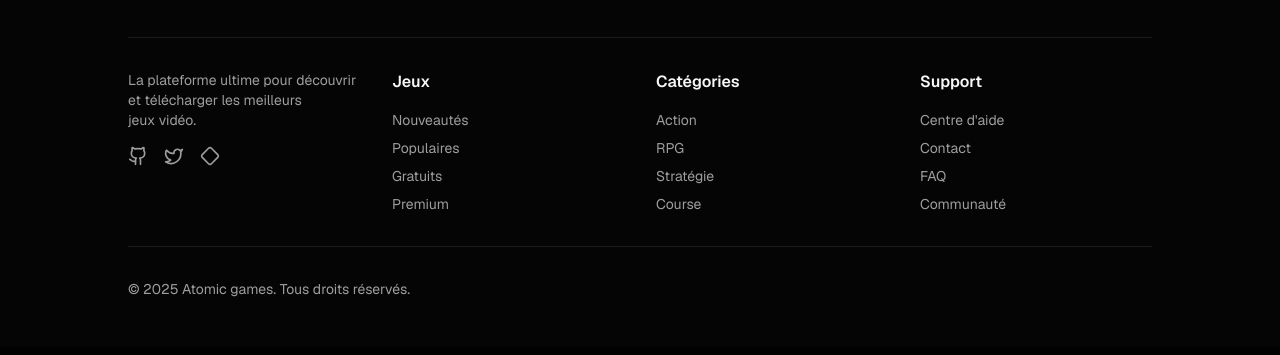
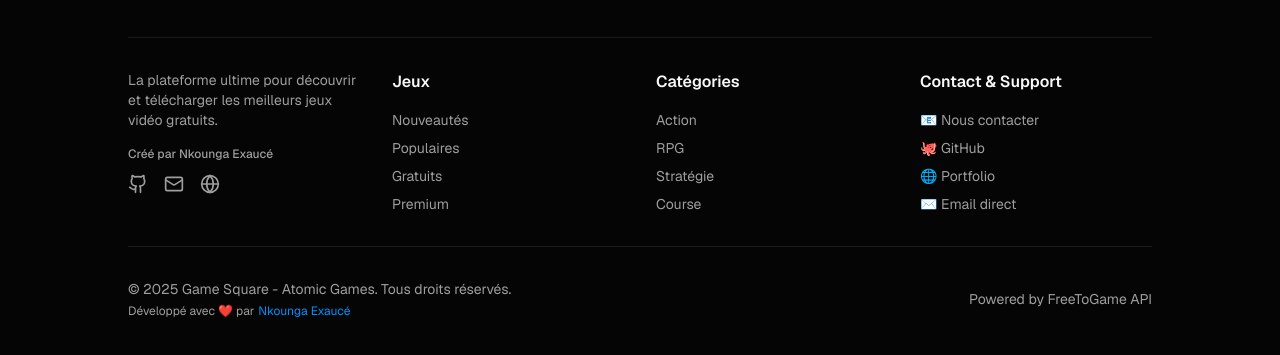
Before and after one commit to Nkounga42/Game-square, a Next.js app: page / in a window 1280 px wide. Shown: the part 1273-1628 px from the top of the page. Built offline with nearby package versions, Linux system fonts and the light colour scheme; no server answers.

Commit message:
meseà jour du footer avec mes informations personnelles et améliorer les liens de contact.

```diff
--- a/components/footer.tsx
+++ b/components/footer.tsx
@@ -1,6 +1,6 @@
 "use client"
 
-import { Download, Github, Twitter, Diamond as Discord } from "lucide-react"
+import { Download, Github, Twitter, Diamond as Discord, Mail, Globe } from "lucide-react"
 import { useFilterContext } from "@/contexts/FilterContext"
 
 export function Footer() {
@@ -45,27 +45,52 @@ export function Footer() {
       }
     }, 100)
   }
+
   return (
     <footer className="bg-secondary/20 border-t border-border">
-
       <div className="container mx-auto max-w-5xl py-12">
         <div>
           <div className="flex items-center gap-2 border-b pb-4 mb-8">
             <img src="/atomic_games.png" alt="logo" className="h-30" />
           </div>
         </div>
+
         <div className="grid md:grid-cols-4 gap-8">
+          {/* Section À propos */}
           <div className="space-y-4">
             <p className="text-sm text-muted-foreground text-pretty">
-              La plateforme ultime pour découvrir et télécharger les meilleurs jeux vidéo.
+              La plateforme ultime pour découvrir et télécharger les meilleurs jeux vidéo gratuits.
             </p>
-            <div className="flex items-center gap-4">
-              <Github className="h-5 w-5 text-muted-foreground hover:text-foreground cursor-pointer transition-colors" />
-              <Twitter className="h-5 w-5 text-muted-foreground hover:text-foreground cursor-pointer transition-colors" />
-              <Discord className="h-5 w-5 text-muted-foreground hover:text-foreground cursor-pointer transition-colors" />
+            <div className="space-y-3">
+              <p className="text-xs text-muted-foreground font-medium">Créé par Nkounga Exaucé</p>
+              <div className="flex items-center gap-4">
+                <a
+                  href="https://github.com/Nkounga42"
+                  target="_blank"
+                  rel="noopener noreferrer"
+                  className="flex items-center gap-2 text-muted-foreground hover:text-foreground transition-colors"
+                >
+                  <Github className="h-5 w-5" />
+                </a>
+                <a
+                  href="mailto:nkoungagil@gmail.com"
+                  className="flex items-center gap-2 text-muted-foreground hover:text-foreground transition-colors"
+                >
+                  <Mail className="h-5 w-5" />
+                </a>
+                <a
+                  href="https://nkounga42.github.io/portfolio/about"
+                  target="_blank"
+                  rel="noopener noreferrer"
+                  className="flex items-center gap-2 text-muted-foreground hover:text-foreground transition-colors"
+                >
+                  <Globe className="h-5 w-5" />
+                </a>
+              </div>
             </div>
           </div>
 
+          {/* Section Jeux */}
           <div className="space-y-4">
             <h3 className="font-semibold text-foreground">Jeux</h3>
             <ul className="space-y-2 text-sm text-muted-foreground">
@@ -104,6 +129,7 @@ export function Footer() {
             </ul>
           </div>
 
+          {/* Section Catégories */}
           <div className="space-y-4">
             <h3 className="font-semibold text-foreground">Catégories</h3>
             <ul className="space-y-2 text-sm text-muted-foreground">
@@ -142,44 +168,71 @@ export function Footer() {
             </ul>
           </div>
 
+          {/* Section Contact & Support */}
           <div className="space-y-4">
-            <h3 className="font-semibold text-foreground">Support</h3>
+            <h3 className="font-semibold text-foreground">Contact & Support</h3>
             <ul className="space-y-2 text-sm text-muted-foreground">
               <li>
-                <a href="#" className="hover:text-foreground transition-colors">
-                  Centre d'aide
+                <a href="/contact" className="hover:text-foreground transition-colors">
+                  📧 Nous contacter
                 </a>
               </li>
               <li>
-                <a href="/contact" className="hover:text-foreground transition-colors">
-                  Contact
+                <a
+                  href="https://github.com/Nkounga42"
+                  target="_blank"
+                  rel="noopener noreferrer"
+                  className="hover:text-foreground transition-colors"
+                >
+                  🐙 GitHub
                 </a>
               </li>
               <li>
-                <a href="#" className="hover:text-foreground transition-colors">
-                  FAQ
+                <a
+                  href="https://nkounga42.github.io/portfolio/about"
+                  target="_blank"
+                  rel="noopener noreferrer"
+                  className="hover:text-foreground transition-colors"
+                >
+                  🌐 Portfolio
                 </a>
               </li>
               <li>
-                <a href="#" className="hover:text-foreground transition-colors">
-                  Communauté
+                <a
+                  href="mailto:nkoungagil@gmail.com"
+                  className="hover:text-foreground transition-colors"
+                >
+                  ✉️ Email direct
                 </a>
               </li>
             </ul>
           </div>
         </div>
 
+        {/* Section Copyright */}
         <div className="border-t border-border mt-8 pt-8 flex flex-col md:flex-row items-center justify-between gap-4">
-          <p className="text-sm text-muted-foreground">© 2025 Atomic games. Tous droits réservés.</p>
-          <div className="flex items-center gap-6 text-sm text-muted-foreground" hidden>
-            <a href="#" className="hover:text-foreground transition-colors">
-              Confidentialité
-            </a>
-            <a href="#" className="hover:text-foreground transition-colors">
-              Conditions
-            </a>
-            <a href="#" className="hover:text-foreground transition-colors">
-              Cookies
+          <div className="text-center md:text-left">
+            <p className="text-sm text-muted-foreground">© 2025 Game Square - Atomic Games. Tous droits réservés.</p>
+            <p className="text-xs text-muted-foreground mt-1">
+              Développé avec ❤️ par
+              <a
+                href="https://nkounga42.github.io/portfolio/about"
+                target="_blank"
+                rel="noopener noreferrer"
+                className="text-primary hover:underline ml-1"
+              >
+                Nkounga Exaucé
+              </a>
+            </p>
+          </div>
+          <div className="flex items-center gap-4 text-sm text-muted-foreground">
+            <a
+              href="https://www.freetogame.com/"
+              target="_blank"
+              rel="noopener noreferrer"
+              className="hover:text-foreground transition-colors"
+            >
+              Powered by FreeToGame API
             </a>
           </div>
         </div>
```
